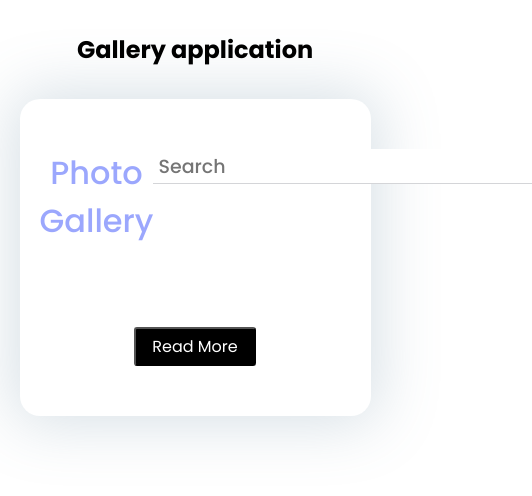
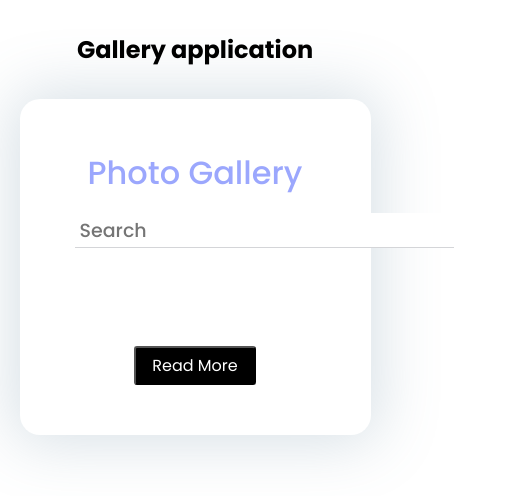
Before and after one commit to freelanceMamun/Image_Search_gallery, a plain HTML site: page index.html in a window 390 px wide. Shown: the whole page, 532 px wide, since content can reach past the window. Drawn offline with Linux system fonts and the light colour scheme; no server answers; a web font is replaced by a local one.

Commit message:
responsive

```diff
--- a/style.css
+++ b/style.css
@@ -95,9 +95,23 @@ button{
     border-radius: 3px;
     cursor: pointer;
 }
-@media only screen and (min-width: 900px){
+@media  screen and (min-width: 900px){
 .box {
     max-width: 1160px;
     padding: 50px;
+   }
+
 }
+
+@media screen and  (max-width:600px) {
+    .user_input_header{
+        flex-direction: column;
+    }
+    .user_input_header h3{
+        margin-bottom: 1rem;
+    }
+    .Search{
+        margin-bottom: 1rem;
+        margin-left: 35px;
+    }
 }
```
